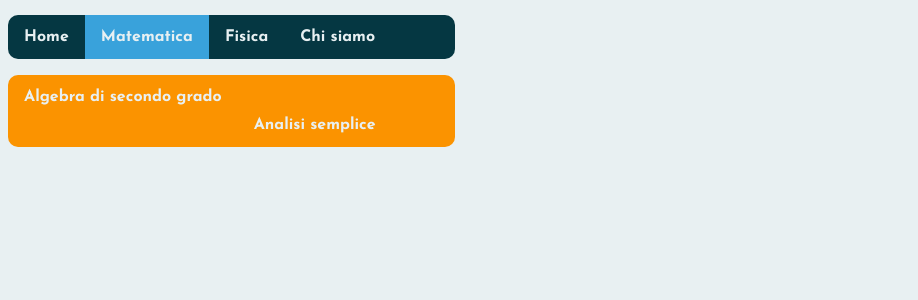
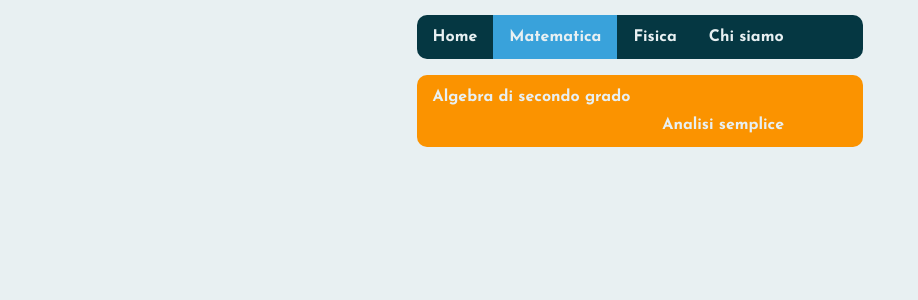
Before and after one commit to neogauss7/Bilbiolteca_digitale, a PHP site: page /Matematica.html in a window 1280 px wide. Shown: the top 300 px of the page, without its empty margins (0-918 px from the left). Run offline with PHP 8.4, Linux system fonts and the light colour scheme.

Commit message:
Update Matematica.css

```diff
--- a/Matematica.css
+++ b/Matematica.css
@@ -1,8 +1,8 @@
 ul {
     list-style-type: none;
     margin-top: 15px;
-    margin-left: 0;
-    margin-right: 0;
+    margin-left: auto;
+    margin-right: auto;
     padding: 0;
     overflow: hidden;
     background-color: rgb(5, 55, 66);
```
